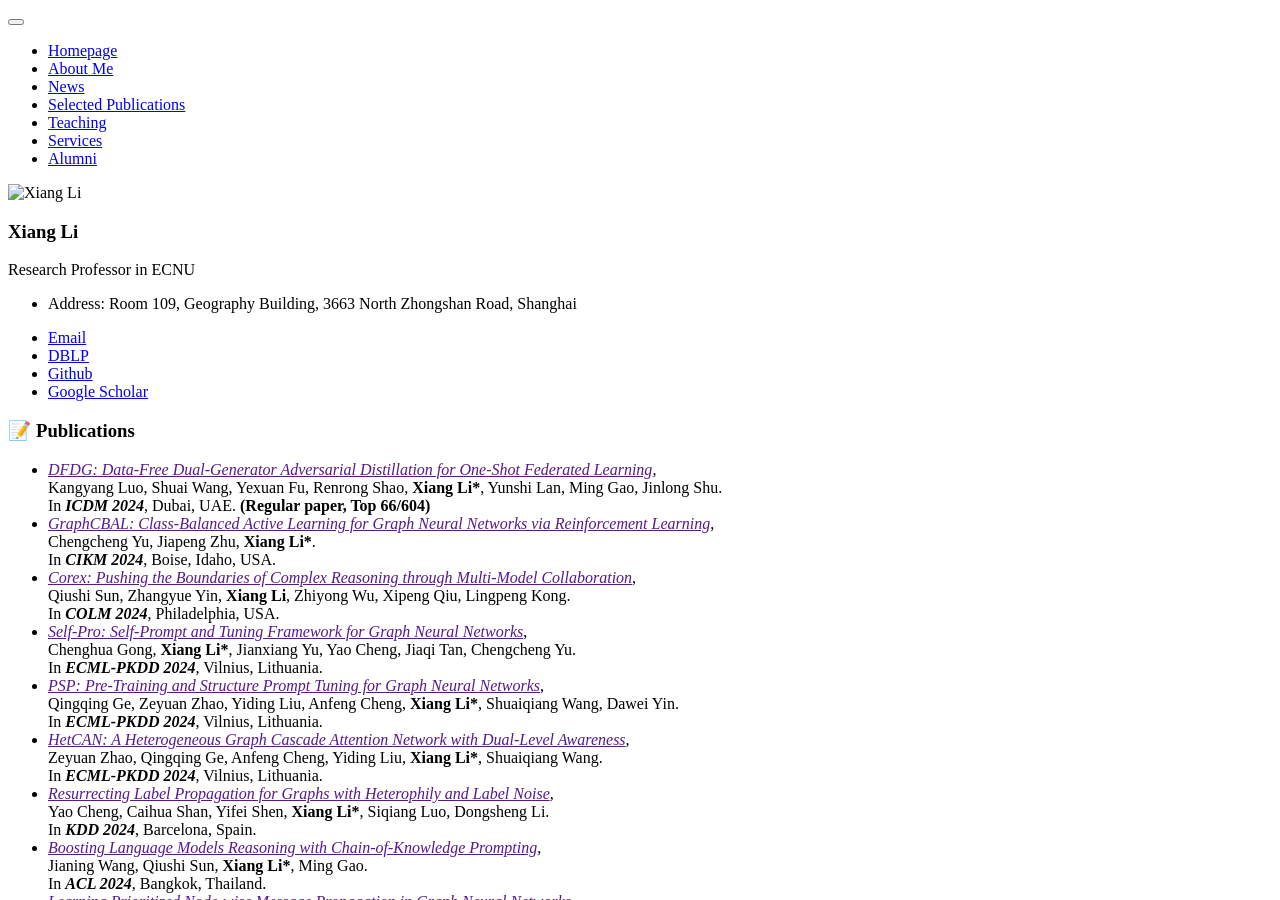
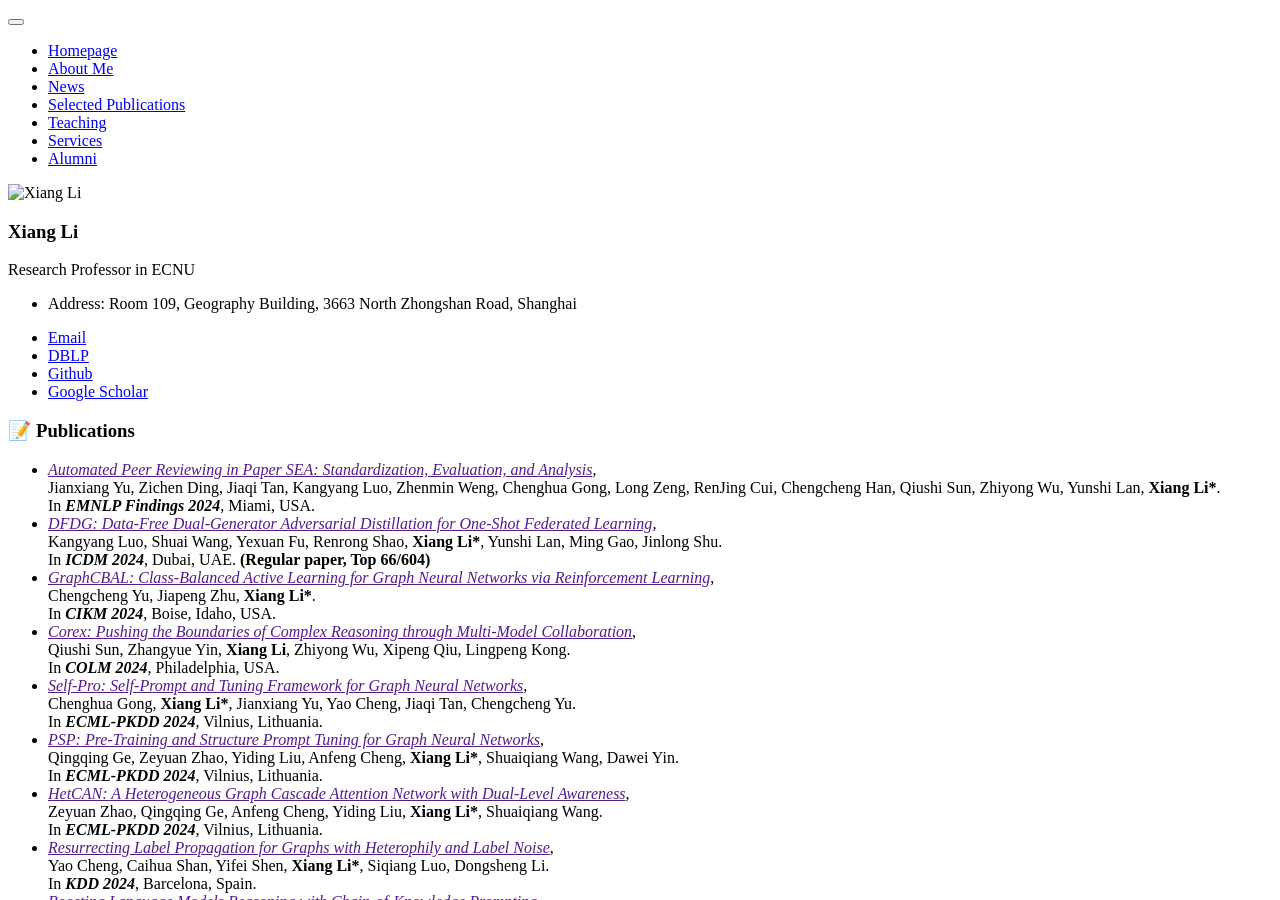
Before and after one commit to lixiang3776/lixiang3776.github.io, a Jekyll site: the page built from _pages/includes/pub.md, in a window 1280 px wide and 900 px high. Built offline with Jekyll 4.4.1, drawn with Linux system fonts in a browser that asks for light colours; our own code applies the rules of GitHub Pages for plain Markdown files.

Commit message:
Update pub.md

```diff
--- a/_pages/includes/pub.md
+++ b/_pages/includes/pub.md
@@ -2,6 +2,12 @@
 
 
 <ul>
+    <li>
+	<a href=""><i>Automated Peer Reviewing in Paper SEA: Standardization, Evaluation, and Analysis</i></a>,<br>
+        Jianxiang Yu, Zichen Ding, Jiaqi Tan, Kangyang Luo, Zhenmin Weng, Chenghua Gong, Long Zeng, RenJing Cui, Chengcheng Han, Qiushi Sun, Zhiyong Wu, Yunshi Lan, <b>Xiang Li*</b>. <br>
+		In <b><i>EMNLP Findings 2024</i></b>, Miami, USA.
+		<br>
+	</li>
     <li>
 	<a href=""><i>DFDG: Data-Free Dual-Generator Adversarial Distillation for One-Shot Federated Learning</i></a>,<br>
 		Kangyang Luo, Shuai Wang, Yexuan Fu, Renrong Shao, <b>Xiang Li*</b>, Yunshi Lan, Ming Gao, Jinlong Shu. <br>
```
